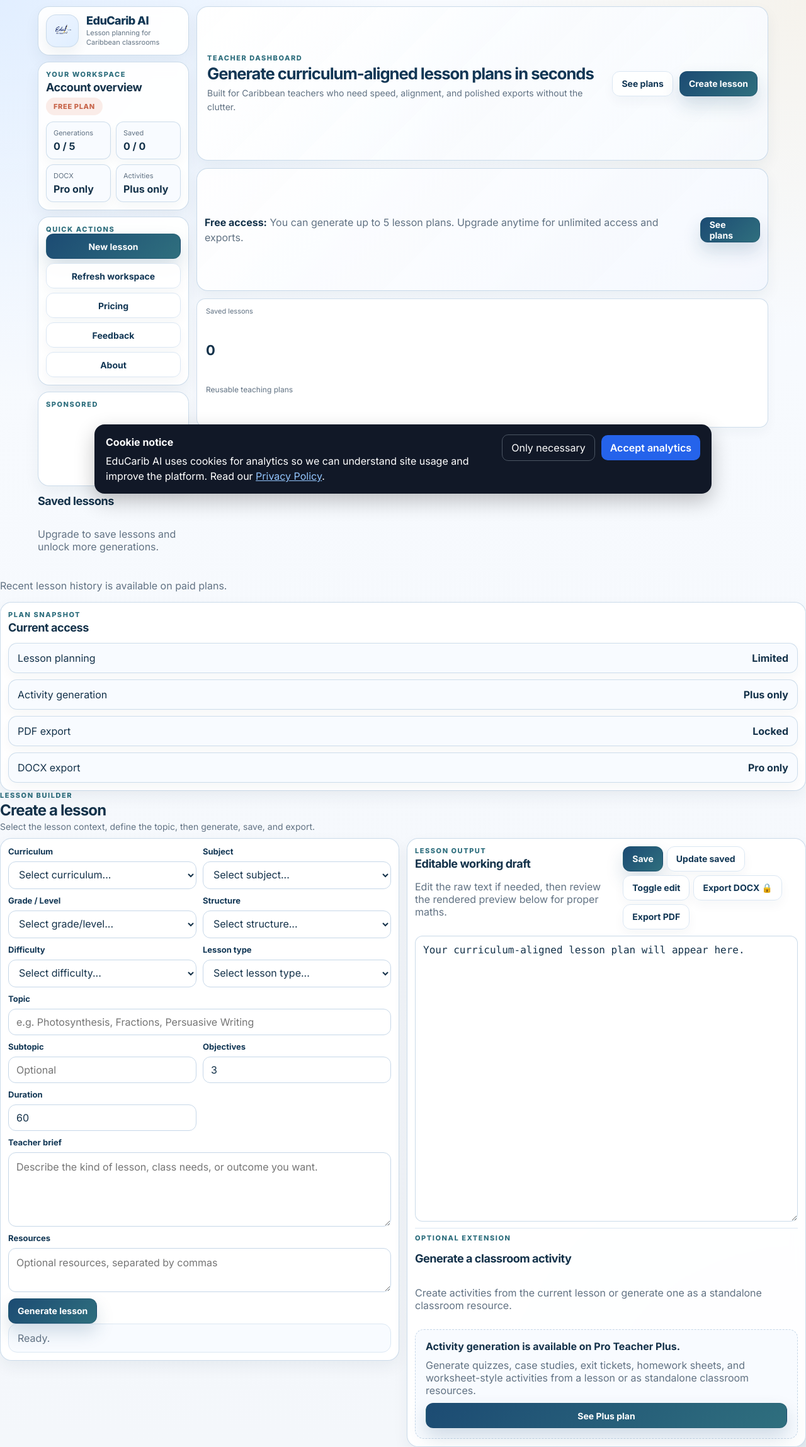
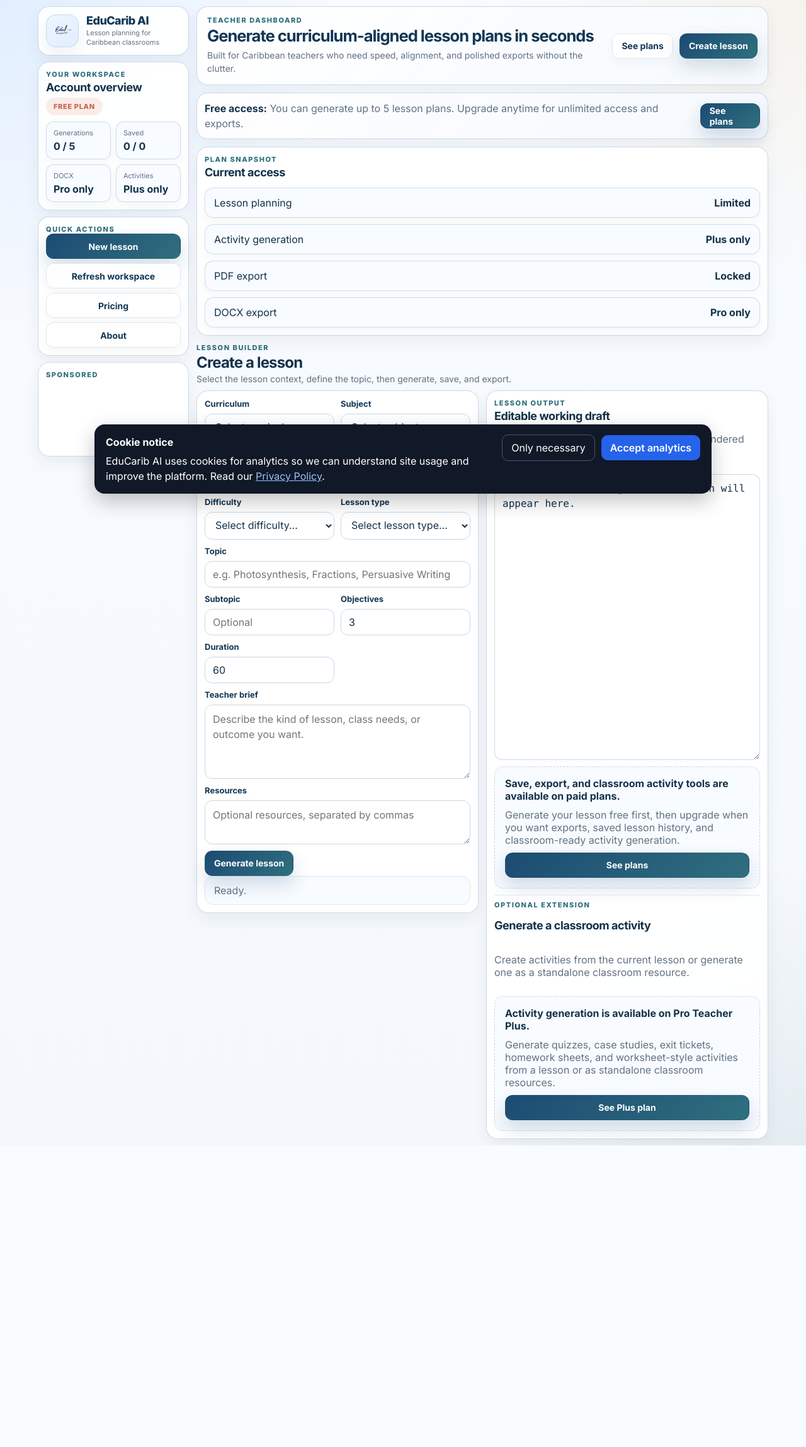
Before and after one commit to Mcubed-3/EduCaribedu, a FastAPI app: page / in a window 1280 px wide. Shown: the whole page at 63% size. After the commit the page ends 1819 px from the top, so only its background shows below. Run offline with FastAPI, Linux system fonts and the light colour scheme.

Commit message:
Clean guest dashboard layout and hide paid-only controls

```diff
--- a/app/templates/index.html
+++ b/app/templates/index.html
@@ -34,7 +34,6 @@
   <script defer src="https://cdn.jsdelivr.net/npm/mathjax@3/es5/tex-svg.js"></script>
 
   <link rel="stylesheet" href="/static/styles.css" />
-  <!-- Google Analytics + Consent Mode -->
   <script async src="https://www.googletagmanager.com/gtag/js?id=G-EN7H098QM8"></script>
   <script>
     window.dataLayer = window.dataLayer || [];
@@ -90,14 +89,13 @@
         {% endif %}
 
         <div class="badge-row">
-          {% if current_user.plan == "guest" %}
+          {% if current_user.role == "guest" or current_user.plan == "guest" %}
             <span class="pill pill-accent">FREE PLAN</span>
           {% else %}
             <span class="pill pill-dark">{{ current_user.role|upper }}</span>
             <span class="pill pill-accent">{{ current_user.plan|upper }}</span>
           {% endif %}
         </div>
-
 
         <div class="mini-grid">
           <div class="mini-stat">
@@ -141,7 +139,9 @@
           <button type="button" id="newLessonBtn" class="btn btn-primary">New lesson</button>
           <button type="button" id="refreshLessonsBtn" class="btn btn-secondary">Refresh workspace</button>
           <a href="/pricing" class="btn btn-secondary btn-link">Pricing</a>
+          {% if current_user.role != "guest" %}
           <a href="/feedback" class="btn btn-secondary btn-link">Feedback</a>
+          {% endif %}
           {% if current_user.role == "admin" %}
           <a href="/admin" class="btn btn-secondary btn-link">Curriculum admin</a>
           {% endif %}
@@ -173,17 +173,11 @@
       <section class="sidebar-card sidebar-lessons">
         <div class="sidebar-kicker">Library</div>
         <h3 class="sidebar-title">Saved lessons</h3>
-
         <div id="savedLessonsList" class="saved-lessons-list">
           <p class="muted">No saved lessons yet.</p>
         </div>
       </section>
       {% endif %}
-        <h3 class="sidebar-title">Saved lessons</h3>
-        <div id="savedLessonsList" class="saved-lessons-list">
-          <p class="muted">No saved lessons yet.</p>
-        </div>
-      </section>
     </aside>
 
     <main class="main-content">
@@ -200,7 +194,7 @@
         </div>
       </header>
 
-      {% if current_user.plan == "guest" %}
+      {% if current_user.role == "guest" or current_user.plan == "guest" %}
       <section class="upgrade-banner">
         <div>
           <strong>Free access:</strong>
@@ -220,6 +214,7 @@
       </section>
       {% endif %}
 
+      {% if current_user.role != "guest" %}
       <section class="stats-grid">
         <article class="stat-card">
           <span class="stat-label">Saved lessons</span>
@@ -227,12 +222,12 @@
           <small>Reusable teaching plans</small>
         </article>
       </section>
+      {% endif %}
 
       <section class="content-grid">
         {% if current_user.role != "guest" %}
         <article class="panel">
-        </article>
-        {% endif %}
+          <div class="panel-head">
             <div>
               <div class="panel-kicker">Recent activity</div>
               <h2>Recent lessons</h2>
@@ -251,6 +246,7 @@
             {% endif %}
           </div>
         </article>
+        {% endif %}
 
         <article class="panel">
           <div class="panel-head">
@@ -287,7 +283,6 @@
           <h2>Create a lesson</h2>
           <p>Select the lesson context, define the topic, then generate, save, and export.</p>
         </div>
-
 
         <div class="builder-grid">
           <form id="lessonForm" class="panel">
@@ -370,6 +365,7 @@
                 <p class="muted">Edit the raw text if needed, then review the rendered preview below for proper maths.</p>
               </div>
 
+              {% if current_user.role != "guest" %}
               <div class="output-actions">
                 <button type="button" id="saveLessonBtn" class="btn btn-primary">Save</button>
                 <button type="button" id="updateLessonBtn" class="btn btn-secondary">Update saved</button>
@@ -383,6 +379,7 @@
                 </button>
                 <button type="button" id="exportPdfBtn" class="btn btn-secondary">Export PDF</button>
               </div>
+              {% endif %}
             </div>
 
             <textarea id="output" class="output-textarea" rows="18" readonly>Your curriculum-aligned lesson plan will appear here.</textarea>
@@ -391,6 +388,14 @@
               <div class="panel-kicker">Rendered preview</div>
               <div id="outputPreview" class="math-preview-box">Generated lesson preview will appear here.</div>
             </div>
+
+            {% if current_user.role == "guest" %}
+            <div class="locked-card">
+              <strong>Save, export, and classroom activity tools are available on paid plans.</strong>
+              <p>Generate your lesson free first, then upgrade when you want exports, saved lesson history, and classroom-ready activity generation.</p>
+              <a href="/pricing" class="btn btn-primary btn-link">See plans</a>
+            </div>
+            {% endif %}
 
             <div class="activity-panel">
               <div class="panel-kicker">Optional extension</div>
@@ -410,7 +415,7 @@
                 <label class="field">
                   <span>Activity type</span>
                   <select id="activity_type" name="activity_type">
-                    <option value="">Select activity type</option>
+                    <option value="">Select activity type...</option>
                     <option value="mixed_quiz">Mixed quiz</option>
                     <option value="mcq">MCQ only</option>
                     <option value="short_answer">Short answer</option>
@@ -519,7 +524,7 @@
         <label class="field field-full">
           <span>Primary curriculum</span>
           <select id="profile_curriculum">
-            <option value="">Select curriculum</option>
+            <option value="">Select curriculum...</option>
             <option value="NSC">NSC</option>
             <option value="CSEC">CSEC</option>
             <option value="APSE">APSE</option>
@@ -557,6 +562,7 @@
       </div>
     </div>
   </div>
+
   <div id="cookieBanner" style="position:fixed;left:16px;right:16px;bottom:16px;z-index:9999;max-width:980px;margin:0 auto;background:#111827;color:#ffffff;padding:16px 18px;border-radius:16px;box-shadow:0 12px 32px rgba(0,0,0,0.24);display:none;">
     <div style="display:flex;gap:14px;align-items:flex-start;justify-content:space-between;flex-wrap:wrap;">
       <div style="flex:1;min-width:240px;line-height:1.5;">
```
Lines whose indentation alone changed are shown as unchanged.
